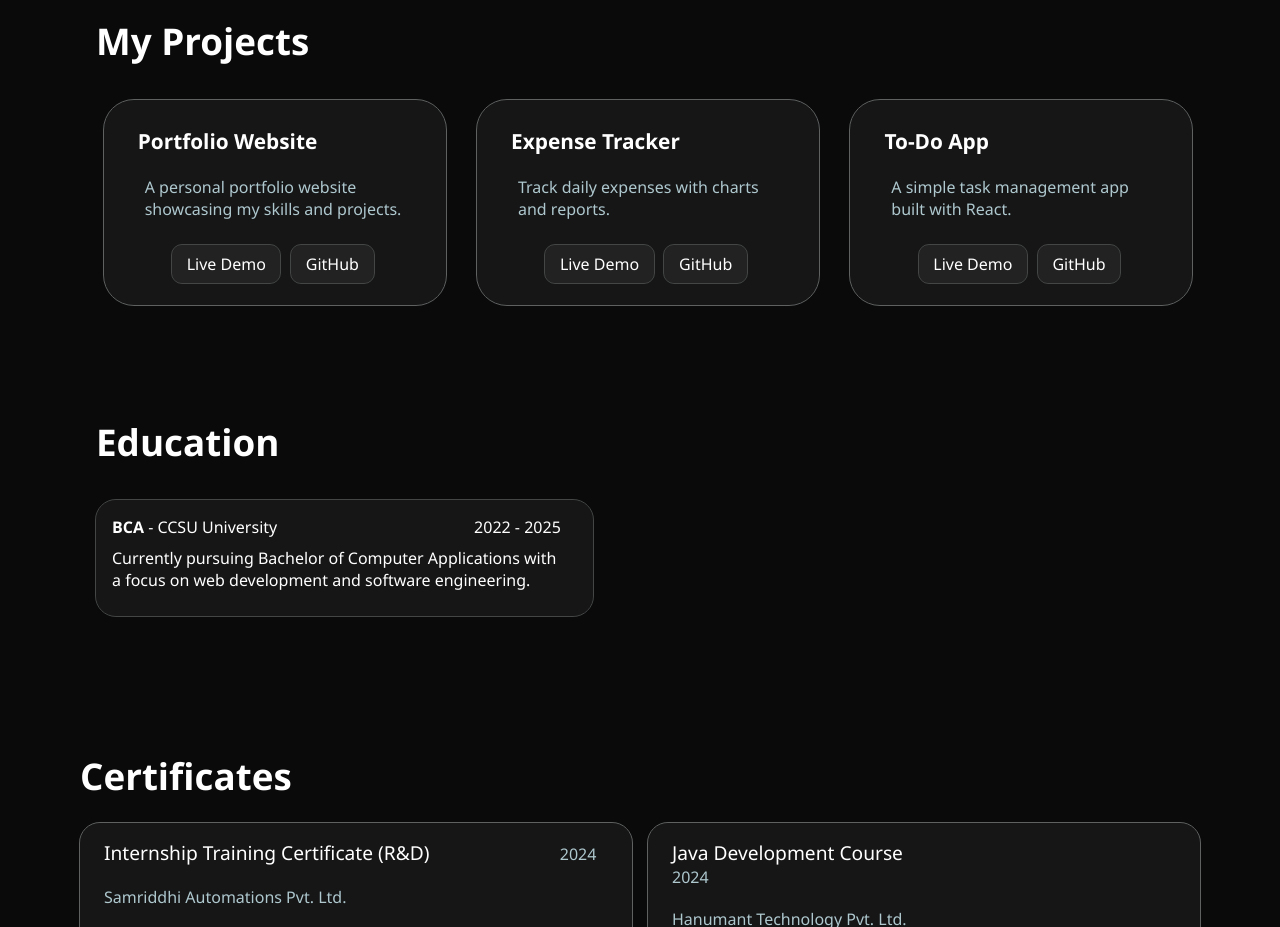
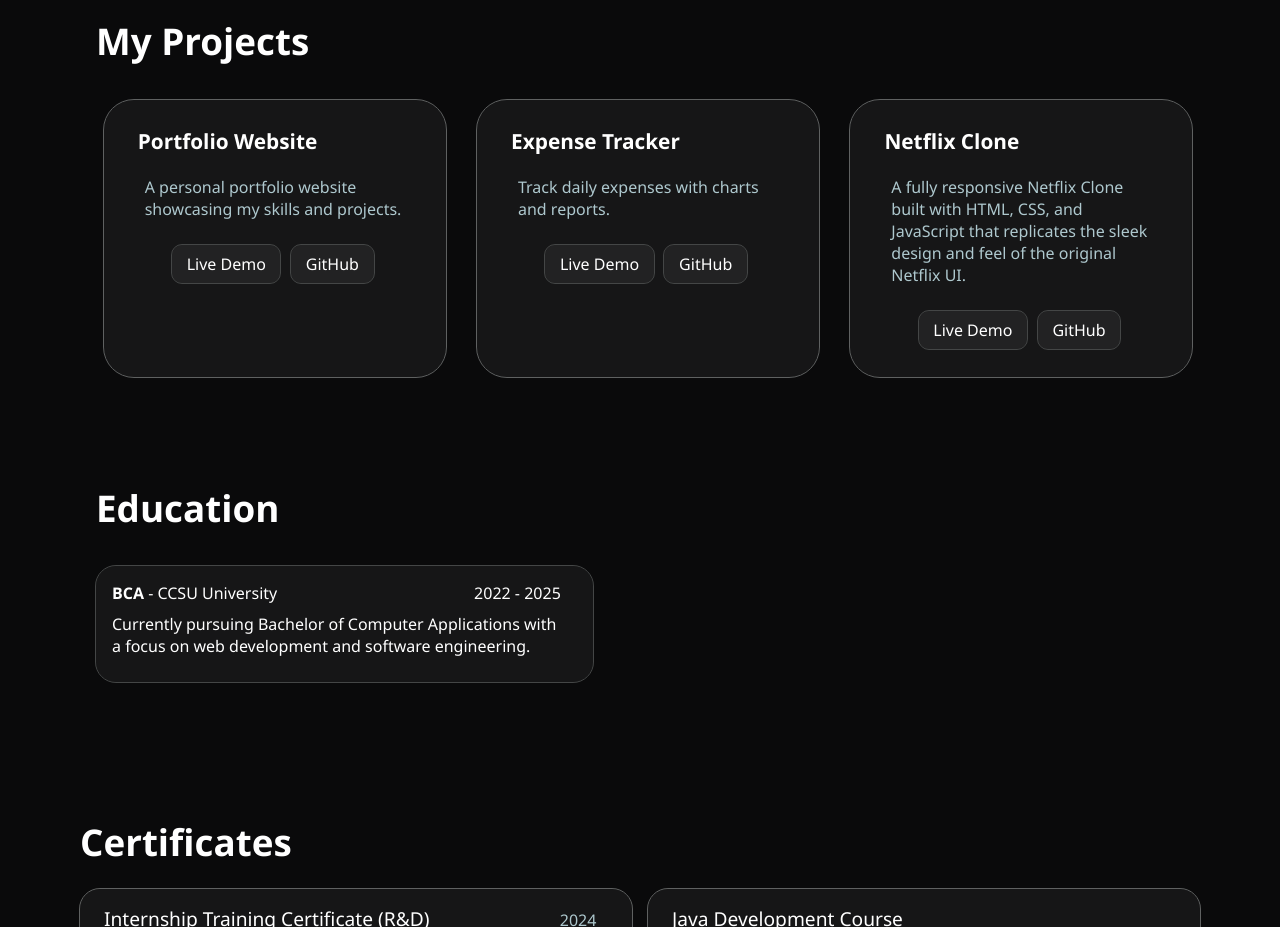
Before and after one commit to Dhruv-Learning/Portfolio_In_React, a React (Vite) app: page / in a window 1280 px wide. Shown: the part 1320-2247 px from the top of the page. Built offline with nearby package versions, Linux system fonts and the light colour scheme.

Commit message:
chang a project from to-do to netflix clone

```diff
--- a/src/components/Projects.jsx
+++ b/src/components/Projects.jsx
@@ -24,10 +24,10 @@ function Projects() {
         </div>
 
         <div className="pbox">
-          <h4>To-Do App</h4>
-          <p>A simple task management app built with React.</p>
+          <h4>Netflix Clone</h4>
+          <p>A fully responsive Netflix Clone built with HTML, CSS, and JavaScript that replicates the sleek design and feel of the original Netflix UI.</p>
           <div className="btn">
-            <button><a href="https://github.com/Dhruv-Learning">Live Demo</a></button>
+            <button><a href="https://netflix-clone-1-smoky.vercel.app/">Live Demo</a></button>
             <button><a href="https://github.com/Dhruv-Learning">GitHub</a></button>
           </div>
         </div>
```
